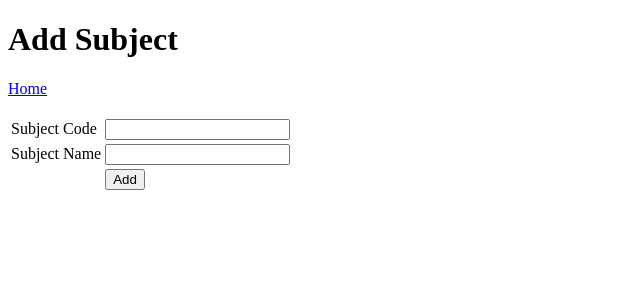
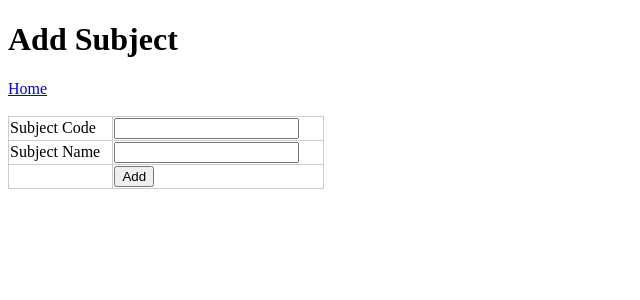
Before and after one commit to sodiumperoxideee/webdevproject, a PHP site: page /forms/addform.php in a window 1280 px wide. Shown: the top 300 px of the page, without its empty margins (0-640 px from the left). Run offline with PHP 8.4, Linux system fonts and the light colour scheme.

Commit message:
Update addform.php

```diff
--- a/forms/addform.php
+++ b/forms/addform.php
@@ -4,6 +4,17 @@
     <meta charset="UTF-8">
     <meta name="viewport" content="width=device-width, initial-scale=1.0">
     <title>Add Data</title>
+
+    <style>
+        table {
+            width: 25%;
+            border: 0;
+            border-collapse: collapse;
+        }
+        th, td {
+            border: 1px solid #CCCCCC;
+        }
+    </style>
 </head>
 <body>
     <h1>Add Subject</h1>
```
